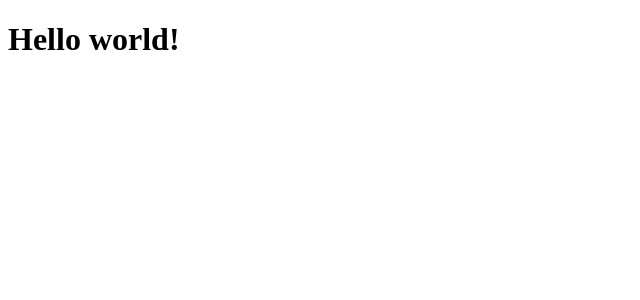
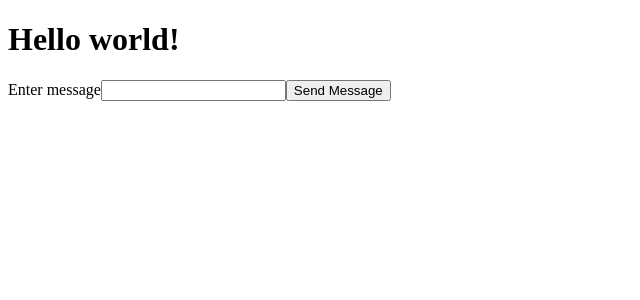
Before and after one commit to rmar8138/sockets-chat-client, a React (Create React App) app: page / in a window 1280 px wide. Shown: the top 300 px of the page, without its empty margins (0-640 px from the left). Built offline with nearby package versions, Linux system fonts and the light colour scheme; no server answers.

Commit message:
Add form element and submit form methods

```diff
--- a/src/App.js
+++ b/src/App.js
@@ -1,5 +1,6 @@
 import React, { Component } from "react";
 import socketIOClient from "socket.io-client";
+import Form from "./components/Form";
 
 export class App extends Component {
   state = {
@@ -13,10 +14,15 @@ export class App extends Component {
     socket.emit("message", "hello from the client side!");
   }
 
+  sendMessage = body => {
+    console.log(body);
+  };
+
   render() {
     return (
       <div>
         <h1>Hello world!</h1>
+        <Form sendMessage={this.sendMessage} />
       </div>
     );
   }
--- /dev/null
+++ b/src/components/Form.js
@@ -0,0 +1,30 @@
+import React, { Component } from "react";
+
+class Form extends Component {
+  state = {
+    body: ""
+  };
+
+  handleInputChange = e => {
+    const body = e.target.value;
+    this.setState(() => ({ body }));
+  };
+
+  handleFormSubmit = e => {
+    e.preventDefault();
+    this.props.sendMessage(this.state.body);
+    e.target.elements.body.value = "";
+  };
+
+  render() {
+    return (
+      <form onSubmit={this.handleFormSubmit}>
+        <label>Enter message</label>
+        <input type="text" name="body" onChange={this.handleInputChange} />
+        <input type="submit" value="Send Message" />
+      </form>
+    );
+  }
+}
+
+export default Form;
```
